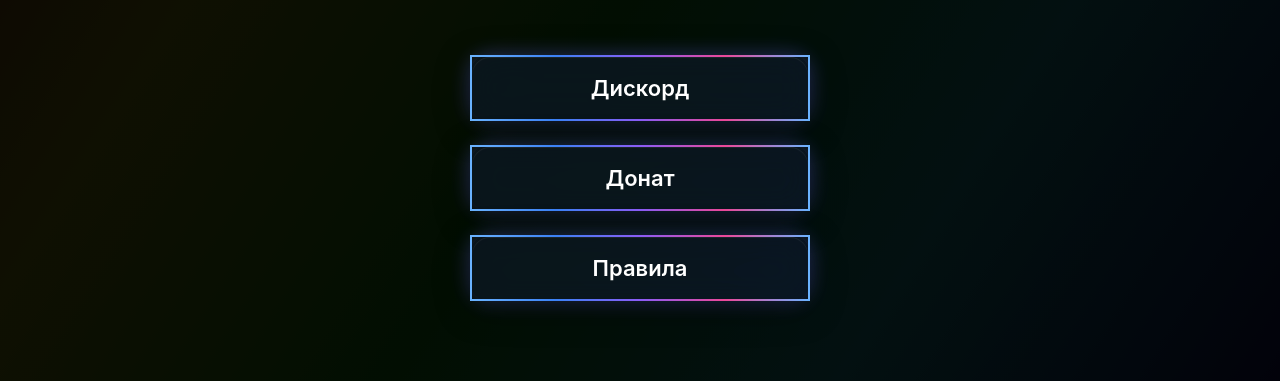
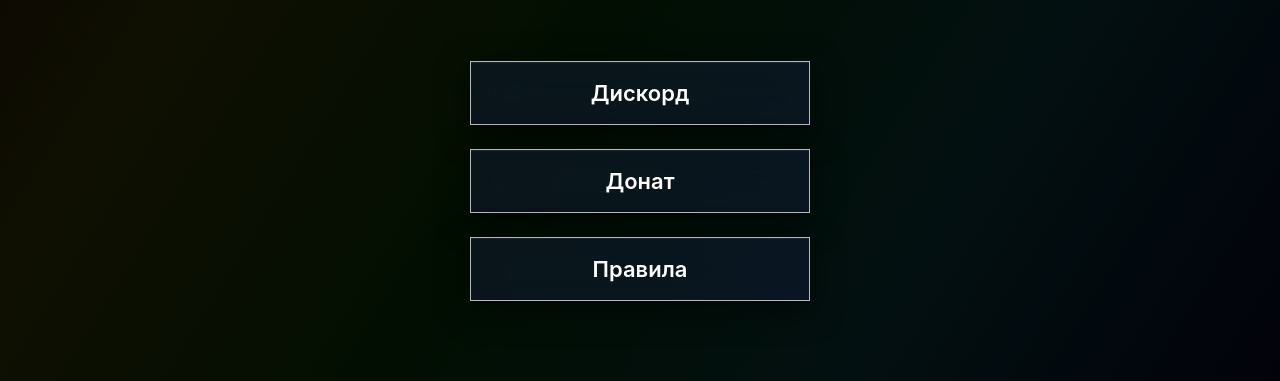
Before and after one commit to dan4ik554456/Project-SCP, a plain HTML site: page index.html in a window 1280 px wide. Shown: the part 419-800 px from the top of the page. Drawn offline with Linux system fonts and the light colour scheme; animation ran at ten frames a second; a web font is replaced by a local one.

Commit message:
Update index.html

```diff
--- a/index.html
+++ b/index.html
@@ -88,17 +88,11 @@
       background: rgba(20, 30, 60, 0.45);
       backdrop-filter: blur(16px) saturate(180%);
       -webkit-backdrop-filter: blur(16px) saturate(180%);
-      border: 2px solid transparent;               /* важно: transparent для border-image */
-      border-radius: 20px;
-      border-image: linear-gradient(90deg, #6ab3ff, #3b82f6, #8b5cf6, #ec4899, #6ab3ff) 1;
-      border-image-slice: 1;
-      border-image-source: linear-gradient(90deg, #6ab3ff, #3b82f6, #8b5cf6, #ec4899, #6ab3ff);
-      border-image-slice: 1;
-      animation: gradientFlow 8s ease infinite;
+      border: 1.5px solid rgba(255, 255, 255, 0.7);
+      border-radius: 0;                    /* полностью квадратные */
       box-shadow:
         0 8px 32px rgba(0, 0, 0, 0.5),
-        inset 0 1px 1px rgba(255,255,255,0.08),
-        0 0 20px rgba(107, 114, 255, 0.4);
+        inset 0 1px 1px rgba(255,255,255,0.08);
       transition: all 0.35s cubic-bezier(0.22, 1, 0.36, 1);
       cursor: pointer;
       user-select: none;
@@ -106,11 +100,11 @@
 
     .btn:hover {
       transform: translateY(-4px) scale(1.03);
+      border-color: rgba(255, 255, 255, 1);
       box-shadow:
         0 12px 40px rgba(0, 0, 0, 0.6),
-        inset 0 1px 1px rgba(255,255,255,0.12),
-        0 0 50px rgba(107, 114, 255, 0.8);
-      filter: brightness(1.15);
+        inset 0 1px 1px rgba(255,255,255,0.12);
+      filter: brightness(1.1);
     }
 
     .btn:active {
@@ -135,6 +129,7 @@
   </div>
 
   <script>
+    // ... (фон остаётся без изменений)
     const canvas = document.getElementById('bg-canvas');
     const ctx = canvas.getContext('2d');
     let time = 0;
@@ -143,7 +138,6 @@
       canvas.width = window.innerWidth;
       canvas.height = window.innerHeight;
     }
-
     window.addEventListener('resize', resize);
     resize();
 
@@ -151,20 +145,16 @@
       time += 0.003;
       const w = canvas.width;
       const h = canvas.height;
-
       const grad = ctx.createLinearGradient(0, 0, w, h);
       grad.addColorStop(0.0,  hslToRgb( (time*10)   % 360, 0.7, 0.08) );
       grad.addColorStop(0.25, hslToRgb( (time*12+60)% 360, 0.75, 0.10) );
       grad.addColorStop(0.5,  hslToRgb( (time*15+120)%360, 0.8,  0.09) );
       grad.addColorStop(0.75, hslToRgb( (time*18+180)%360, 0.72, 0.11) );
       grad.addColorStop(1.0,  hslToRgb( (time*10+240)%360, 0.68, 0.07) );
-
       ctx.fillStyle = grad;
       ctx.fillRect(0, 0, w, h);
-
       ctx.fillStyle = 'rgba(0,0,0,0.65)';
       ctx.fillRect(0, 0, w, h);
-
       requestAnimationFrame(animate);
     }
 
```
